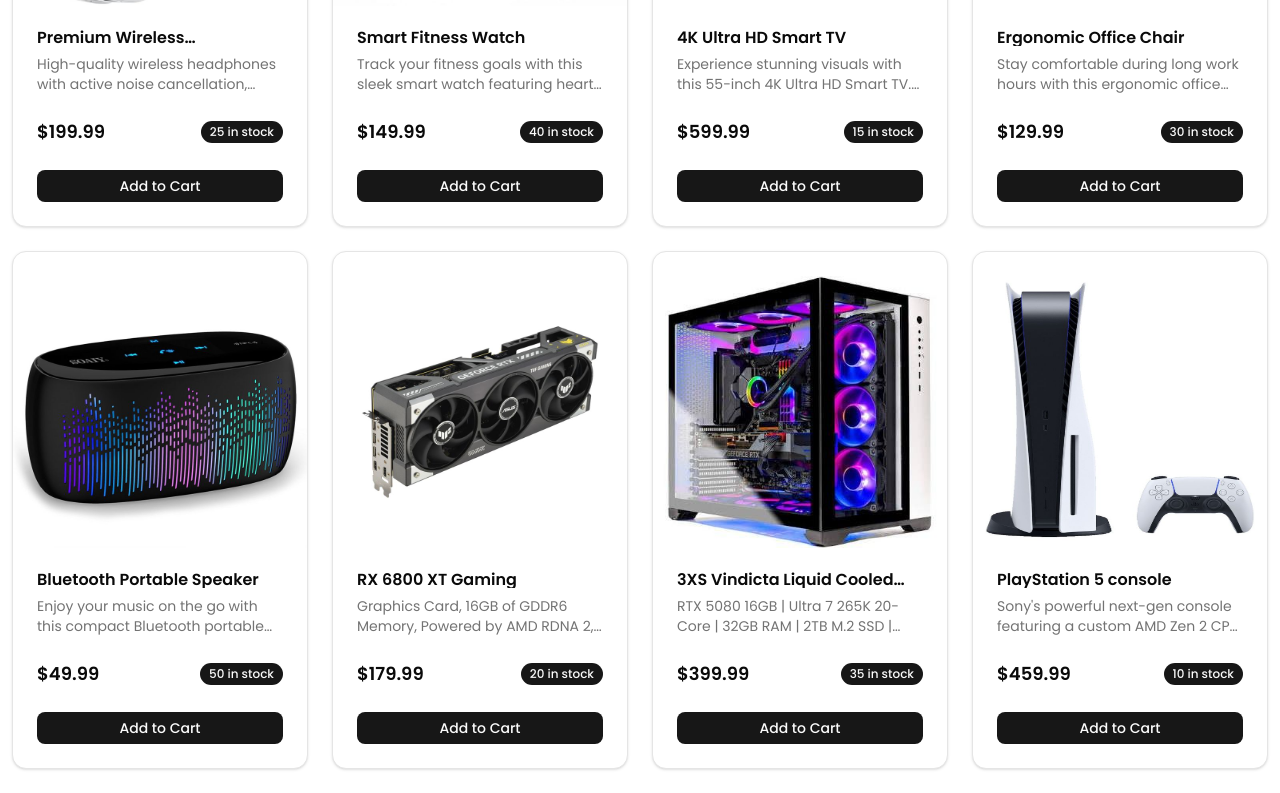
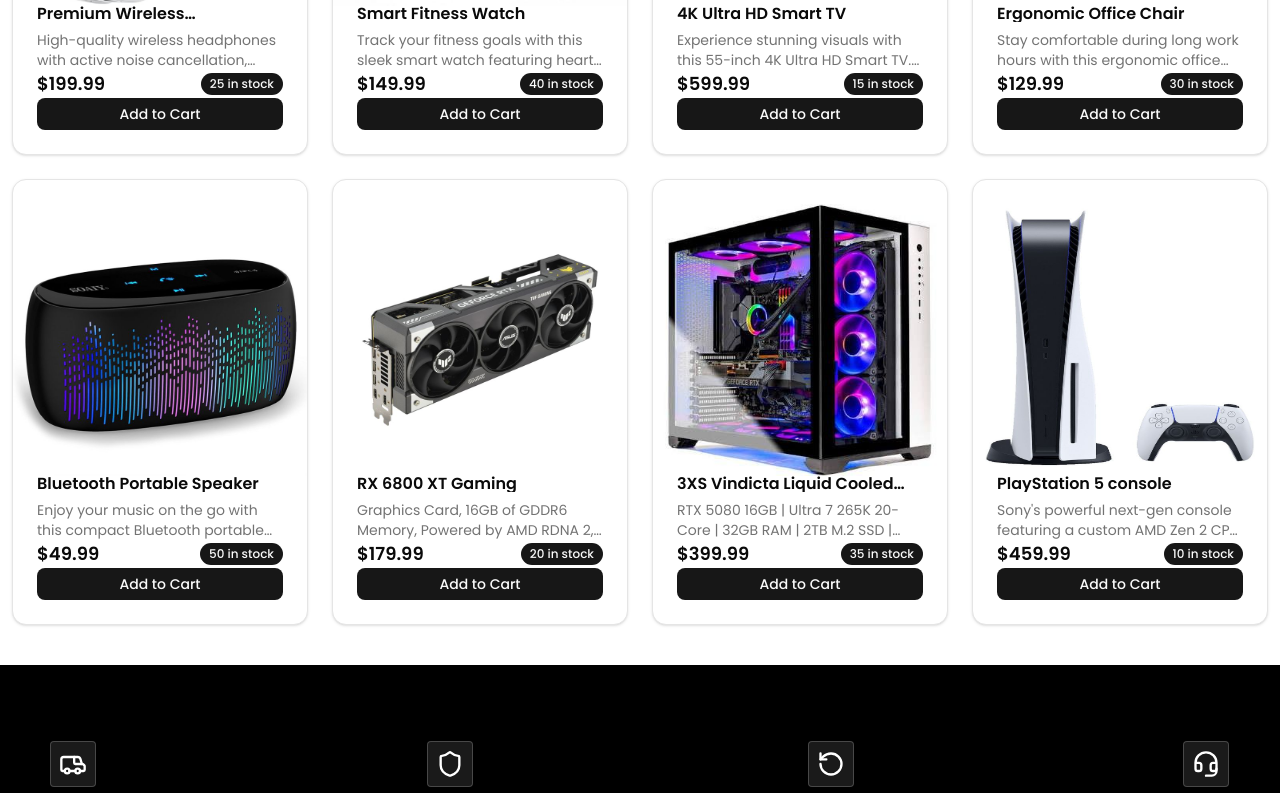
Before and after one commit to mrkaarshe/LGOecomercyWpe, a Next.js app in the folder client/: page /pages/Products in a window 1280 px wide. Shown: the part 575-1368 px from the top of the page. Built offline with nearby package versions, Linux system fonts and the light colour scheme.

Commit message:
updated profucts links

```diff
--- a/client/app/pages/Products/page.tsx
+++ b/client/app/pages/Products/page.tsx
@@ -60,13 +60,15 @@
         <div className="grid grid-cols-1 sm:grid-cols-2 lg:grid-cols-4 gap-6">
           {filtered.map((p) => (
             <Card key={p.id} className="overflow-hidden">
-              <Link className="flex justify-center items-center" href={`/pages/Detail/${p.id}`}>
-                <img
+              <Link className="" href={`/pages/Detail/${p.id}`}>
+              <div className="flex justify-center items-center">
+                   <img
                   src={p.image}
                   alt={p.name}
                   className="h-68 w-86 bg-cover  bg-center"
                 />
-              </Link>
+              </div>
+
 
               <CardHeader>
                 <CardTitle className="line-clamp-1">{p.name}</CardTitle>
@@ -87,6 +89,7 @@
                   Add to Cart
                 </Button>
               </CardContent>
+               </Link>
             </Card>
           ))}
         </div>
```
